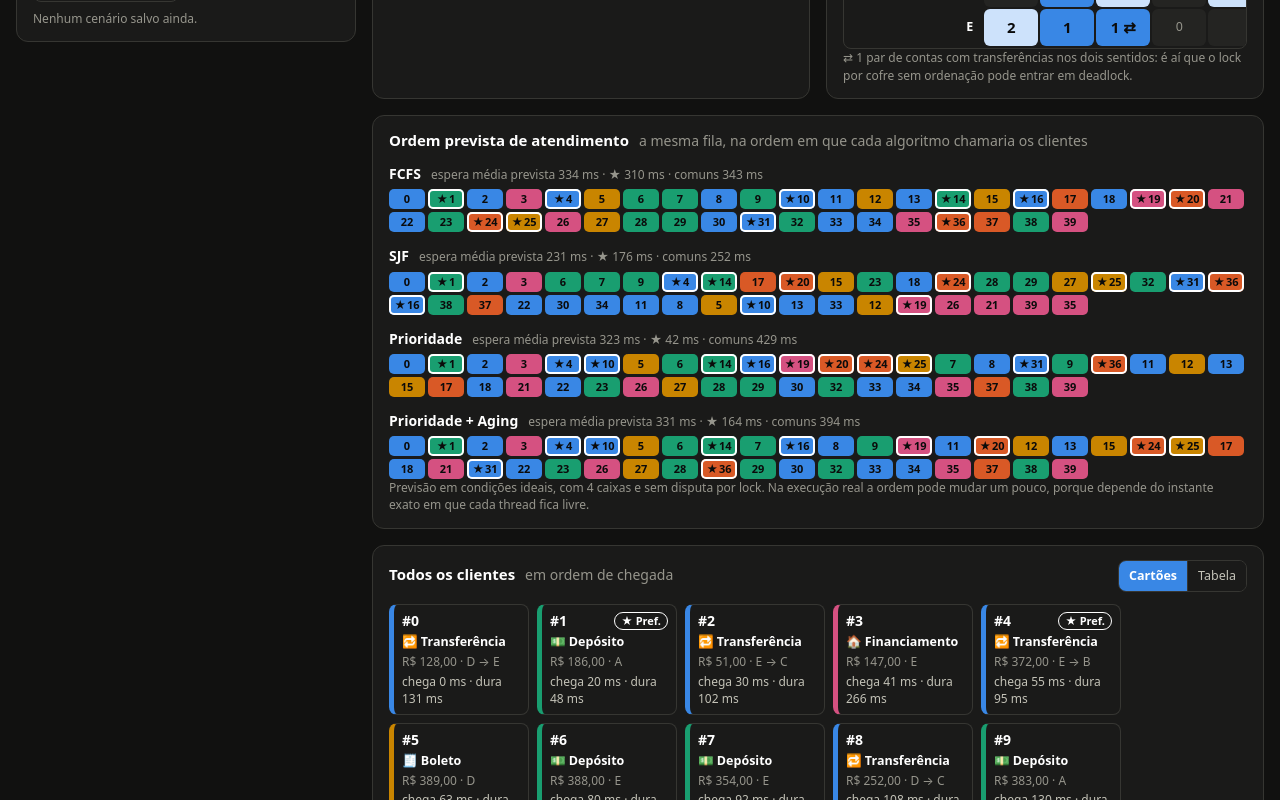
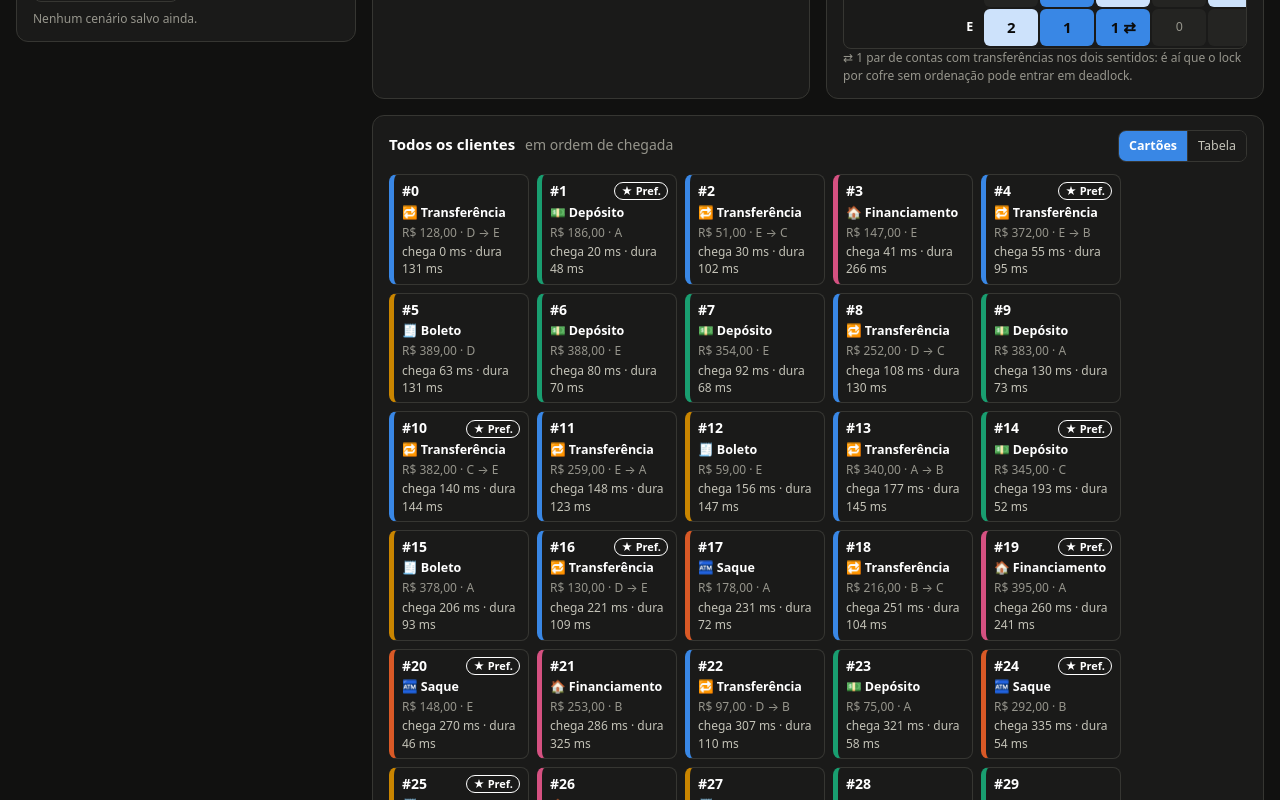
Before and after one commit to MatheusAndrade23/agencia-bancaria-c12, a React (Vite) app: page / in a window 1280 px wide. Shown: the part 860-1660 px from the top of the page. Built offline with nearby package versions, Linux system fonts and the light colour scheme.

Commit message:
Remove a ordem prevista de atendimento da tela da fila

```diff
--- a/src/sim/preview.ts
+++ /dev/null
@@ -1,53 +0,0 @@
-import { pickNext, type ReadyClient } from './scheduler'
-import type { Algorithm, Client, ScenarioConfig } from './types'
-
-export interface PreviewSlot {
-  /** índice do cliente na fila */
-  index: number
-  teller: number
-  startUs: number
-  endUs: number
-}
-
-/**
- * Previsão determinística da ordem de atendimento: simula os caixas em tempo
- * "ideal", sem disputa por lock nem variação do sistema operacional.
- * Serve só para visualizar a fila; a execução real pode divergir um pouco.
- */
-export function previewSchedule(config: ScenarioConfig, clients: Client[], algorithm: Algorithm): PreviewSlot[] {
-  const freeAt = new Array<number>(Math.max(1, config.tellers)).fill(0)
-  const pending = new Set(clients.map((_, i) => i))
-  const serviceUs = (client: Client) => client.durationUs + Math.round(config.criticalWindowMs * 1000)
-  const slots: PreviewSlot[] = []
-
-  while (pending.size > 0) {
-    // o próximo caixa a ficar livre é quem escolhe
-    let teller = 0
-    for (let t = 1; t < freeAt.length; t++) if (freeAt[t] < freeAt[teller]) teller = t
-    let now = freeAt[teller]
-
-    let ready: ReadyClient[] = []
-    let nextArrival = Infinity
-    for (const i of pending) {
-      const client = clients[i]
-      if (client.arrivalUs <= now) {
-        ready.push({ index: i, arrivalUs: client.arrivalUs, priority: client.priority, durationUs: client.durationUs })
-      } else {
-        nextArrival = Math.min(nextArrival, client.arrivalUs)
-      }
-    }
-    if (ready.length === 0) {
-      // fila vazia: o caixa espera a próxima chegada
-      now = nextArrival
-      ready = [...pending]
-        .filter((i) => clients[i].arrivalUs <= now)
-        .map((i) => ({ index: i, arrivalUs: clients[i].arrivalUs, priority: clients[i].priority, durationUs: clients[i].durationUs }))
-    }
-
-    const next = pickNext(algorithm, ready, { nowUs: now, agingUs: Math.round(config.agingMs * 1000) })!
-    pending.delete(next.index)
-    freeAt[teller] = now + serviceUs(clients[next.index])
-    slots.push({ index: next.index, teller, startUs: now, endUs: freeAt[teller] })
-  }
-  return slots
-}
--- a/src/styles.css
+++ b/src/styles.css
@@ -267,7 +267,4 @@ th.num, td.num { text-align: right; }
 .stack-bar .bar-common { background: var(--surface-2); color: var(--text); border: 1px solid var(--border); }
 .transfer-matrix td { min-width: 54px; padding: 8px; }
 .transfer-matrix thead th:first-child { text-align: right; font-weight: 400; color: var(--text-muted); }
-.previews { display: flex; flex-direction: column; gap: 14px; }
-.preview-head { display: flex; align-items: baseline; gap: 10px; flex-wrap: wrap; margin-bottom: 5px; }
-.preview-chips { display: flex; flex-wrap: wrap; gap: 3px; }
 .queue-table-full { max-height: 560px; }
--- a/src/ui/QueuePage.tsx
+++ b/src/ui/QueuePage.tsx
@@ -1,8 +1,7 @@
 import { useEffect, useMemo, useRef, useState } from 'react'
-import { previewSchedule } from '../sim/preview'
 import { scenarioId } from '../sim/queue'
 import {
-  ALGORITHMS, ALGORITHM_LABEL, OPS, OP_TRANSFER, accountName, formatMoney,
+  OPS, OP_TRANSFER, accountName, formatMoney,
   type Client, type ScenarioConfig,
 } from '../sim/types'
 import { PALETTE, formatMs, formatNumber, sequentialInk } from './theme'
@@ -24,10 +23,6 @@ function clientTitle(client: Client): string {
     `${OPS[client.op].label} · ${formatMoney(client.amount)} · conta ${accounts}\n` +
     `chega em ${formatMs(client.arrivalUs / 1000)} · dura ${formatMs(client.durationUs / 1000)}`
   )
-}
-
-function mean(values: number[]): number {
-  return values.length ? values.reduce((a, b) => a + b, 0) / values.length : 0
 }
 
 /** Chip pequeno de um cliente: cor = operação, estrela = preferencial. */
@@ -109,17 +104,6 @@ export function QueuePage({ config, clients, scenarioName, onGoToSimulation }: P
     for (let a = 0; a < config.accounts; a++) for (let b = a + 1; b < config.accounts; b++) if (matrix[a][b] > 0 && matrix[b][a] > 0) crossed++
     return { matrix, crossed, max: Math.max(1, ...matrix.flat()), total: matrix.flat().reduce((a, b) => a + b, 0) }
   }, [clients, config.accounts])
-
-  const previews = useMemo(
-    () =>
-      ALGORITHMS.map((algorithm) => {
-        const slots = previewSchedule(config, clients, algorithm)
-        const wait = (priority?: number) =>
-          mean(slots.filter((s) => priority === undefined || clients[s.index].priority === priority).map((s) => (s.startUs - clients[s.index].arrivalUs) / 1000))
-        return { algorithm, slots, waitAll: wait(), waitPref: wait(1), waitCommon: wait(0) }
-      }),
-    [config, clients],
-  )
 
   const ramp = PALETTE.sequential
   const pressureText =
@@ -278,34 +262,6 @@ export function QueuePage({ config, clients, scenarioName, onGoToSimulation }: P
 
       <section className="panel">
         <header className="panel-header">
-          <h2>Ordem prevista de atendimento</h2>
-          <span className="muted">a mesma fila, na ordem em que cada algoritmo chamaria os clientes</span>
-        </header>
-        <div className="previews">
-          {previews.map((preview) => (
-            <div key={preview.algorithm} className="preview-row">
-              <div className="preview-head">
-                <strong>{ALGORITHM_LABEL[preview.algorithm]}</strong>
-                <span className="muted small">
-                  espera média prevista {formatMs(preview.waitAll)} · ★ {formatMs(preview.waitPref)} · comuns {formatMs(preview.waitCommon)}
-                </span>
-              </div>
-              <div className="preview-chips">
-                {preview.slots.map((slot) => (
-                  <MiniChip key={slot.index} client={clients[slot.index]} />
-                ))}
-              </div>
-            </div>
-          ))}
-        </div>
-        <p className="muted small">
-          Previsão em condições ideais, com {config.tellers} caixas e sem disputa por lock. Na execução real a ordem pode
-          mudar um pouco, porque depende do instante exato em que cada thread fica livre.
-        </p>
-      </section>
-
-      <section className="panel">
-        <header className="panel-header">
           <h2>Todos os clientes</h2>
           <span className="muted">em ordem de chegada</span>
           <span className="spacer" />
```
Also changed, not shown: 2 other files (tests, documents, lock files or other folders).
